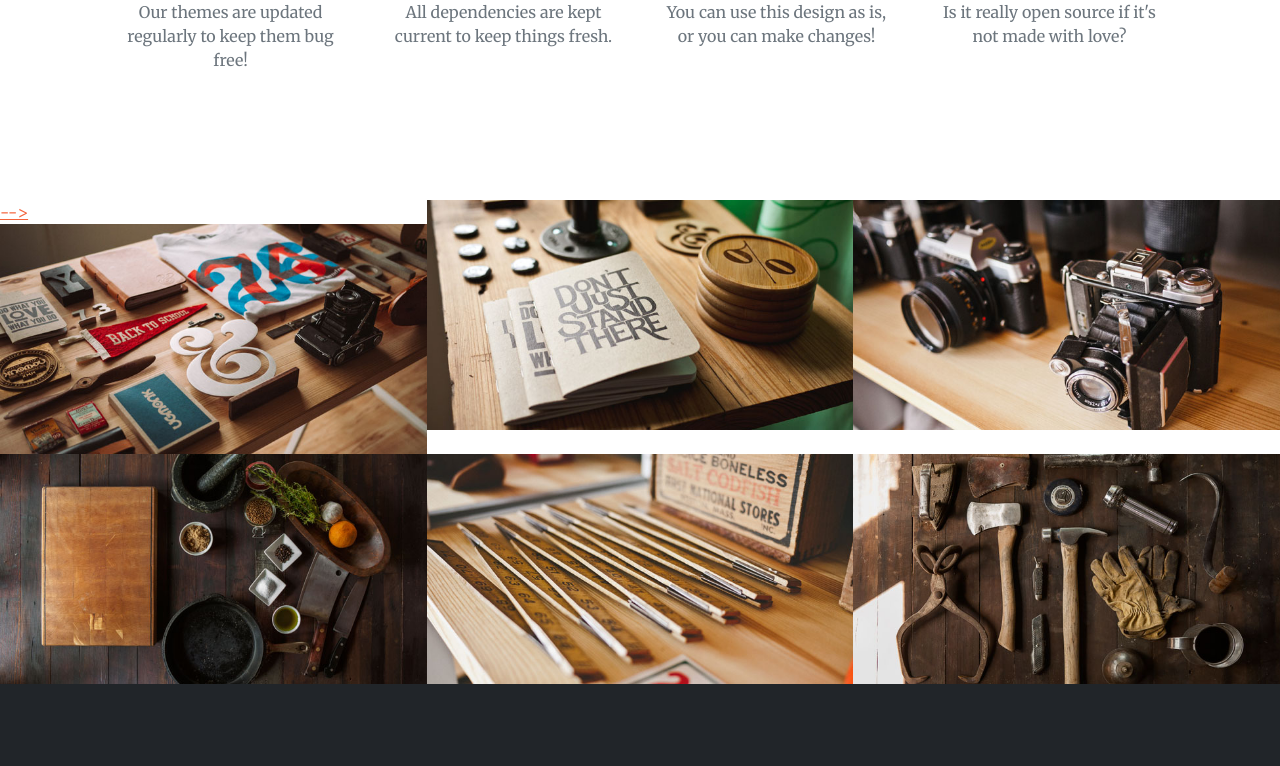
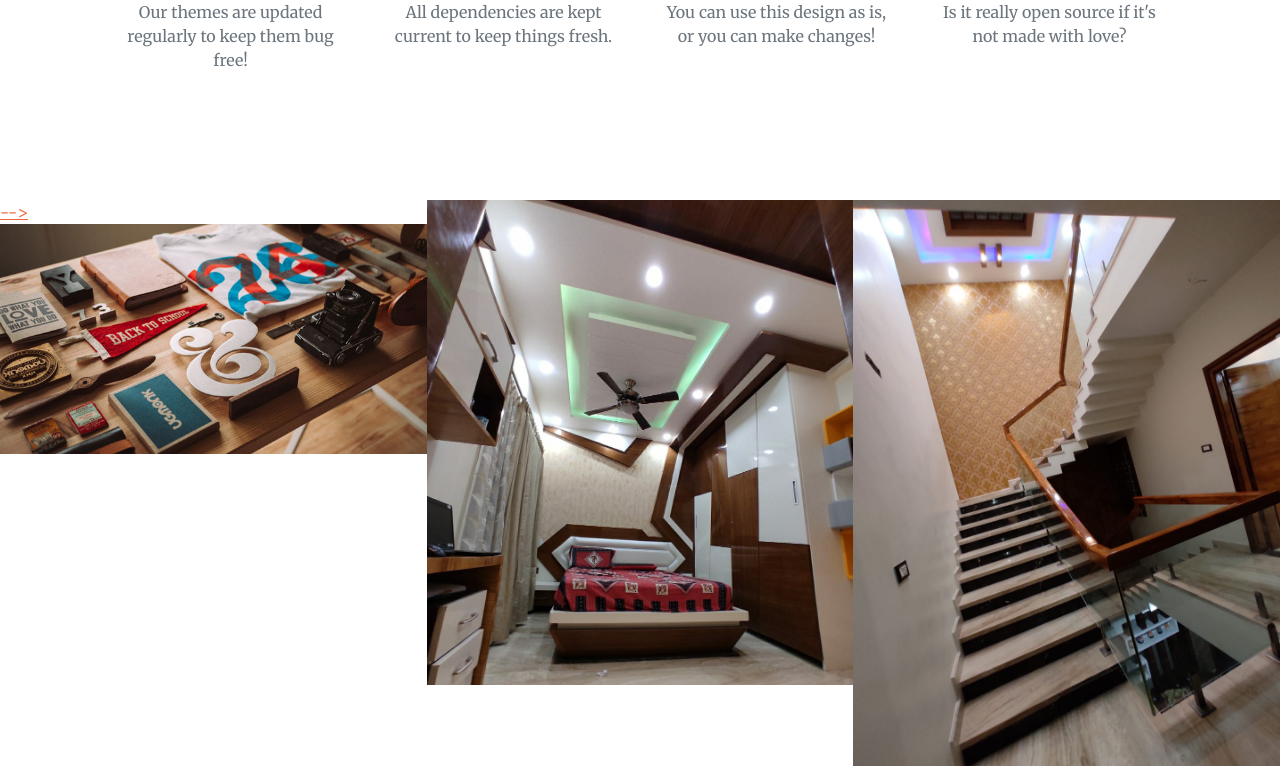
Before and after one commit to stephen-ag/Mysite, a Flask app: page / in a window 1280 px wide. Shown: the part 1672-2438 px from the top of the page. Run offline with Flask 2, Linux system fonts and the light colour scheme; some libraries are stand-ins or nearby versions.

Commit message:
png figures changed

```diff
--- a/templates/index2.html
+++ b/templates/index2.html
@@ -117,7 +117,7 @@
                     </div>
                     <div class="col-lg-4 col-sm-6">
                         <a class="portfolio-box" href="assets/img/portfolio/fullsize/2.png" title="Project Name2">
-                            <img class="img-fluid" src="{{ url_for('static',filename ='assets/img/portfolio/thumbnails/2.jpg')}}" alt="..." />
+                            <img class="img-fluid" src="{{ url_for('static',filename ='assets/img/portfolio/thumbnails/2.png')}}" alt="..." />
                             <div class="portfolio-box-caption">
                                 <div class="project-category text-white-50">Category</div>
                                 <div class="project-name">Pradeep's HOME Project 2</div>
@@ -126,7 +126,7 @@
                     </div>
                     <div class="col-lg-4 col-sm-6">
                         <a class="portfolio-box" href="assets/img/portfolio/fullsize/3.png" title="Project Name">
-                            <img class="img-fluid" src="{{ url_for('static',filename ='assets/img/portfolio/thumbnails/3.jpg')}}" alt="..." />
+                            <img class="img-fluid" src="{{ url_for('static',filename ='assets/img/portfolio/thumbnails/3.png')}}" alt="..." />
                             <div class="portfolio-box-caption">
                                 <div class="project-category text-white-50">Category</div>
                                 <div class="project-name">Pradeep's HOME Project 3</div>
@@ -135,7 +135,7 @@
                     </div>
                     <div class="col-lg-4 col-sm-6">
                         <a class="portfolio-box" href="assets/img/portfolio/fullsize/4.png" title="Project Name">
-                            <img class="img-fluid" src="{{ url_for('static',filename ='assets/img/portfolio/thumbnails/4.jpg')}}" alt="..." />
+                            <img class="img-fluid" src="{{ url_for('static',filename ='assets/img/portfolio/thumbnails/4.png')}}" alt="..." />
                             <div class="portfolio-box-caption">
                                 <div class="project-category text-white-50">Category</div>
                                 <div class="project-name">Stephen's HOME Project</div>
@@ -143,8 +143,8 @@
                         </a>
                     </div>
                     <div class="col-lg-4 col-sm-6">
-                        <a class="portfolio-box" href="assets/img/portfolio/fullsize/5.jpg" title="Project Name">
-                            <img class="img-fluid" src="{{ url_for('static',filename ='assets/img/portfolio/thumbnails/5.jpg')}}" alt="..." />
+                        <a class="portfolio-box" href="assets/img/portfolio/fullsize/5.png" title="Project Name">
+                            <img class="img-fluid" src="{{ url_for('static',filename ='assets/img/portfolio/thumbnails/5.png')}}" alt="..." />
                             <div class="portfolio-box-caption">
                                 <div class="project-category text-white-50">Category</div>
                                 <div class="project-name">Project Name</div>
@@ -152,8 +152,8 @@
                         </a>
                     </div>
                     <div class="col-lg-4 col-sm-6">
-                        <a class="portfolio-box" href="assets/img/portfolio/fullsize/6.jpg" title="Project Name">
-                            <img class="img-fluid" src="{{ url_for('static',filename ='assets/img/portfolio/thumbnails/6.jpg')}}" alt="..." />
+                        <a class="portfolio-box" href="assets/img/portfolio/fullsize/6.png" title="Project Name">
+                            <img class="img-fluid" src="{{ url_for('static',filename ='assets/img/portfolio/thumbnails/6.png')}}" alt="..." />
                             <div class="portfolio-box-caption p-3">
                                 <div class="project-category text-white-50">Category</div>
                                 <div class="project-name">Project Name</div>
```
